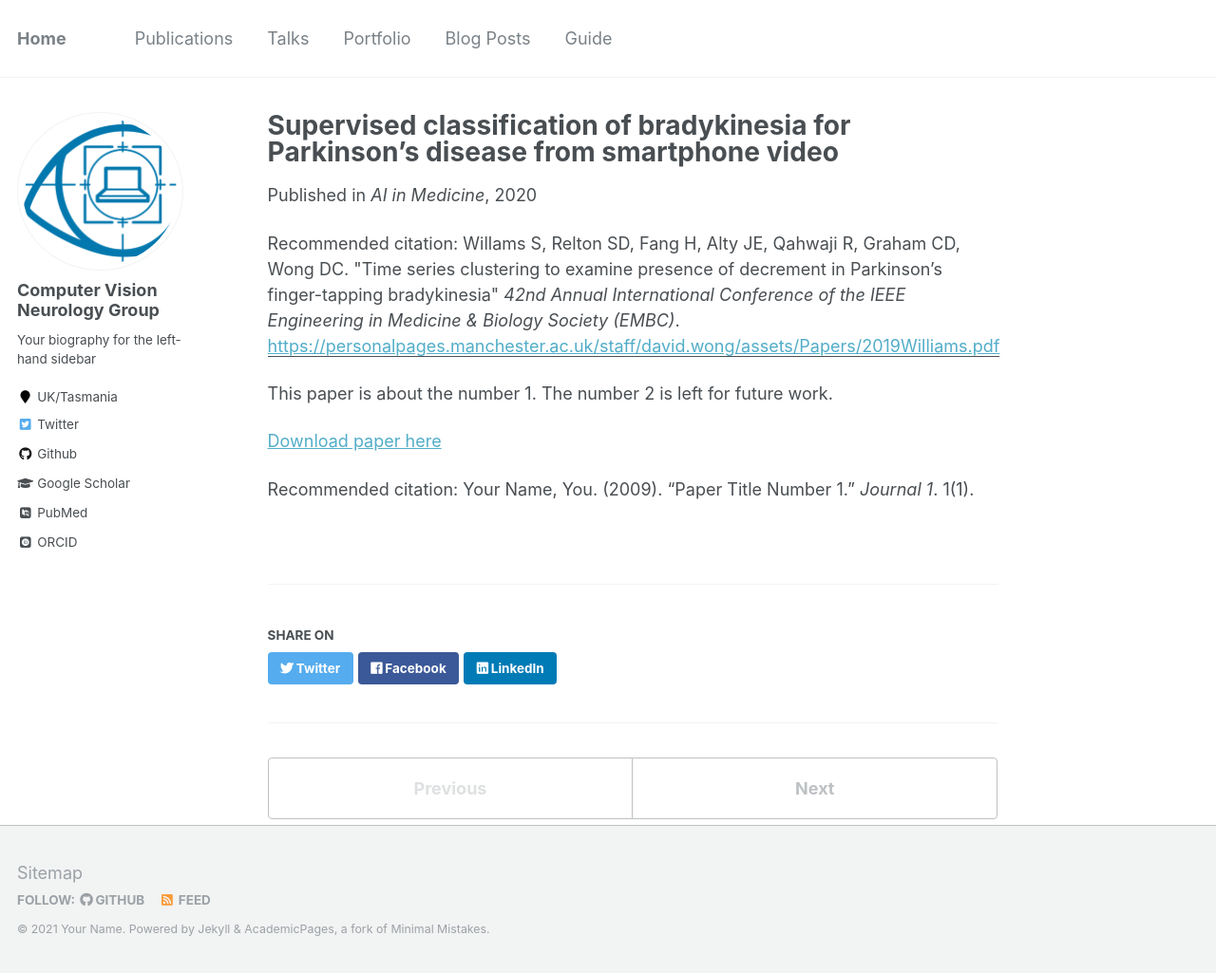
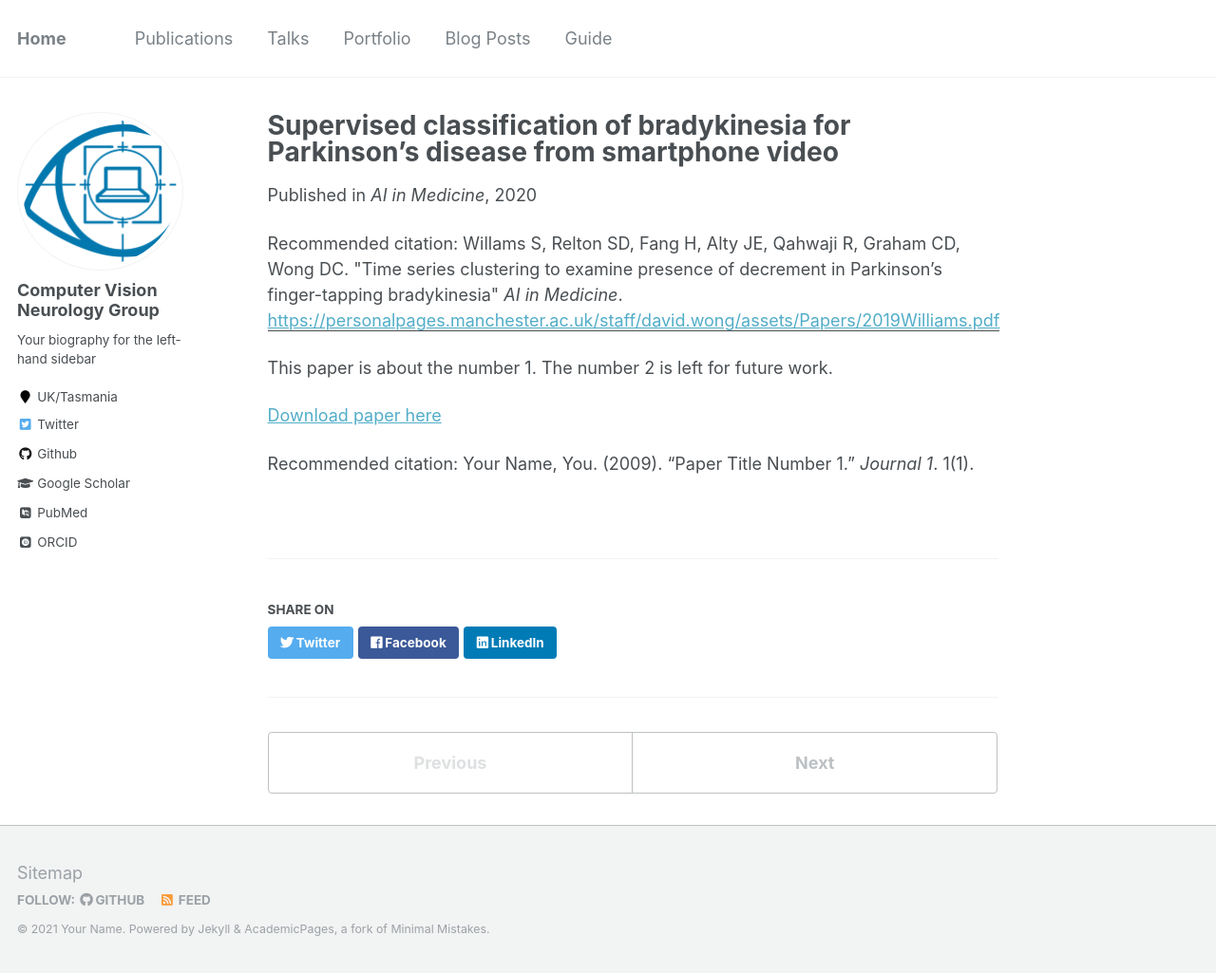
Before and after one commit to computervisionneurology/computervisionneurology.github.io, a Jekyll site: the page built from _publications/Williams2020b.md, in a window 1280 px wide and 1025 px high. Shown: the whole window at 95% size. Built offline with Jekyll 4.4.1, drawn with Linux system fonts in a browser that asks for light colours; some web fonts are replaced.

Commit message:
Update Williams2020b.md

```diff
--- a/_publications/Williams2020b.md
+++ b/_publications/Williams2020b.md
@@ -6,7 +6,7 @@
 date: 2020-10-06
 venue: 'AI in Medicine'
 paperurl: 'https://personalpages.manchester.ac.uk/staff/david.wong/assets/Papers/2019Williams.pdf'
-citation: 'Willams S, Relton SD, Fang H, Alty JE, Qahwaji R, Graham CD, Wong DC. &quot;Time series clustering to examine presence of decrement in Parkinson’s finger-tapping bradykinesia&quot; <i>42nd Annual International Conference of the IEEE Engineering in Medicine & Biology Society (EMBC)</i>.'
+citation: 'Willams S, Relton SD, Fang H, Alty JE, Qahwaji R, Graham CD, Wong DC. &quot;Time series clustering to examine presence of decrement in Parkinson’s finger-tapping bradykinesia&quot; <i>AI in Medicine</i>.'
 ---
 This paper is about the number 1. The number 2 is left for future work.
 
```
